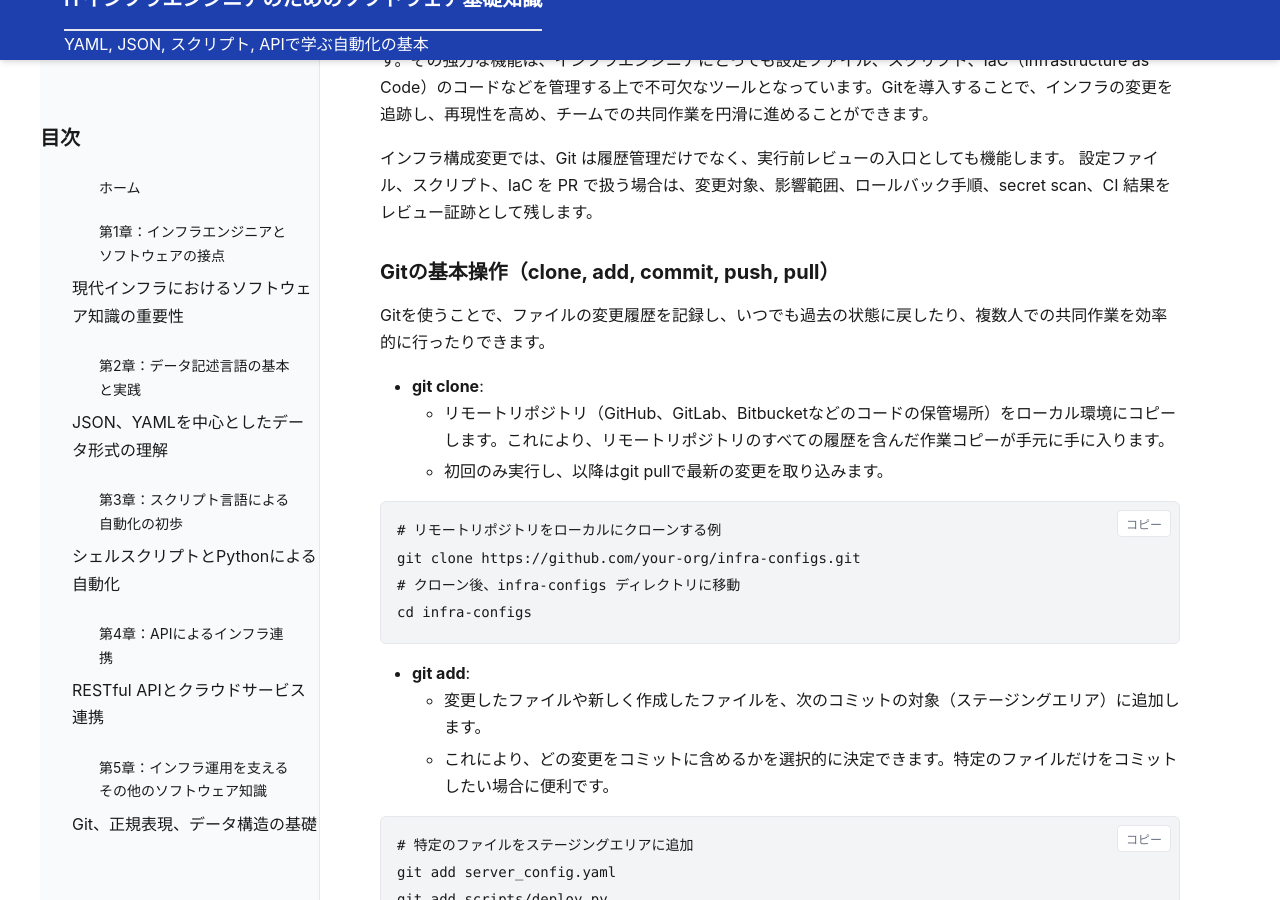
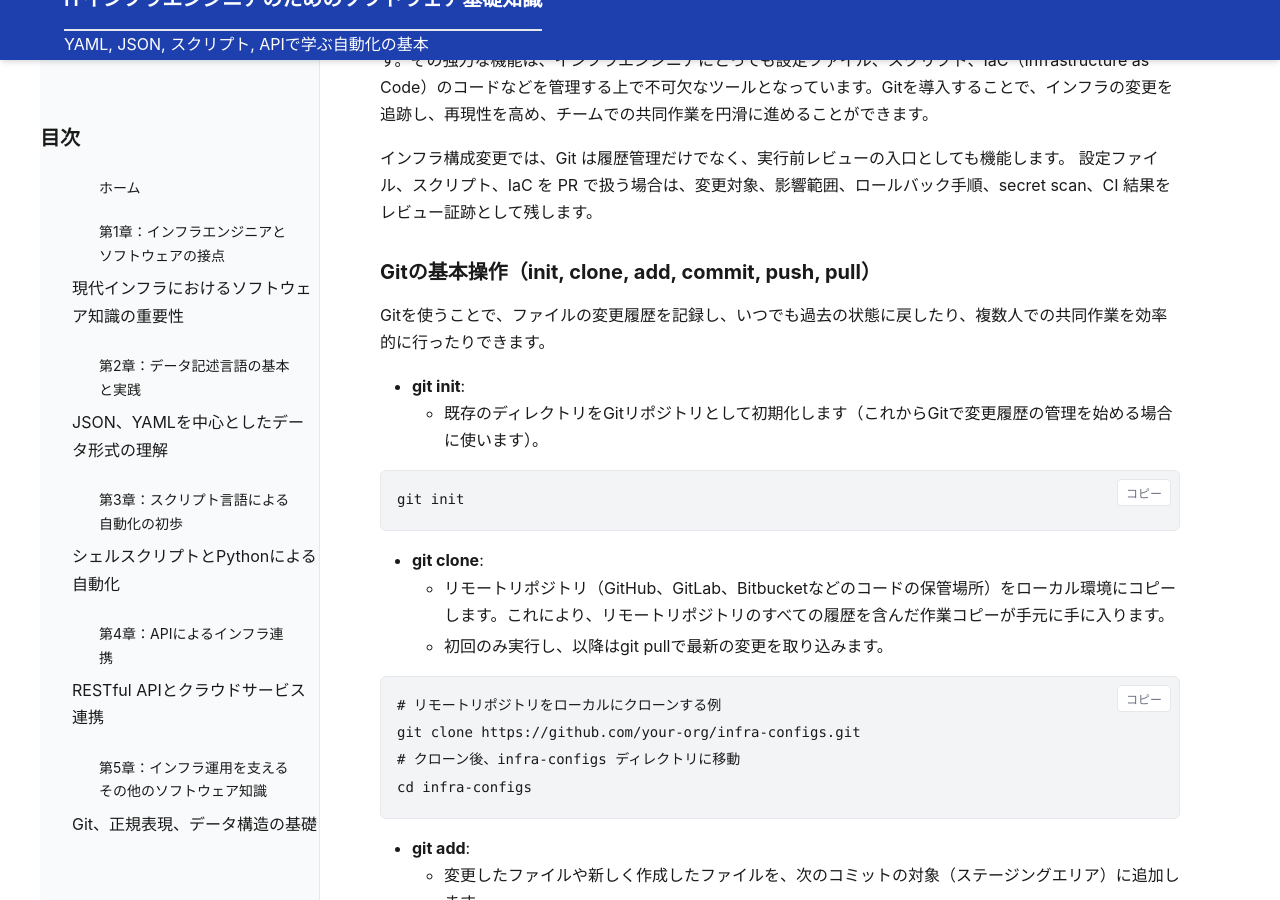
Before and after one commit to itdojp/it-infra-software-essentials-book, a Jekyll site: the page built from src/chapters/chapter05/index.md, in a window 1280 px wide and 900 px high, scrolled down 452 px. Built offline with Jekyll 4.4.1, drawn with Linux system fonts in a browser that asks for light colours.

````diff
--- a/src/chapters/chapter05/index.md
+++ b/src/chapters/chapter05/index.md
@@ -17,9 +17,16 @@ Gitは、ソフトウェア開発においてソースコードの変更履歴
 インフラ構成変更では、Git は履歴管理だけでなく、実行前レビューの入口としても機能します。
 設定ファイル、スクリプト、IaC を PR で扱う場合は、変更対象、影響範囲、ロールバック手順、secret scan、CI 結果をレビュー証跡として残します。
 
-### **Gitの基本操作（clone, add, commit, push, pull）**
+### **Gitの基本操作（init, clone, add, commit, push, pull）**
 
 Gitを使うことで、ファイルの変更履歴を記録し、いつでも過去の状態に戻したり、複数人での共同作業を効率的に行ったりできます。
+
+* **git init**:
+  * 既存のディレクトリをGitリポジトリとして初期化します（これからGitで変更履歴の管理を始める場合に使います）。
+
+```bash
+git init
+```
 
 * **git clone**:
   * リモートリポジトリ（GitHub、GitLab、Bitbucketなどのコードの保管場所）をローカル環境にコピーします。これにより、リモートリポジトリのすべての履歴を含んだ作業コピーが手元に手に入ります。
````
Also changed, not shown: docs/index.md (+1 -1 lines), .github/PULL_REQUEST_TEMPLATE.md.
